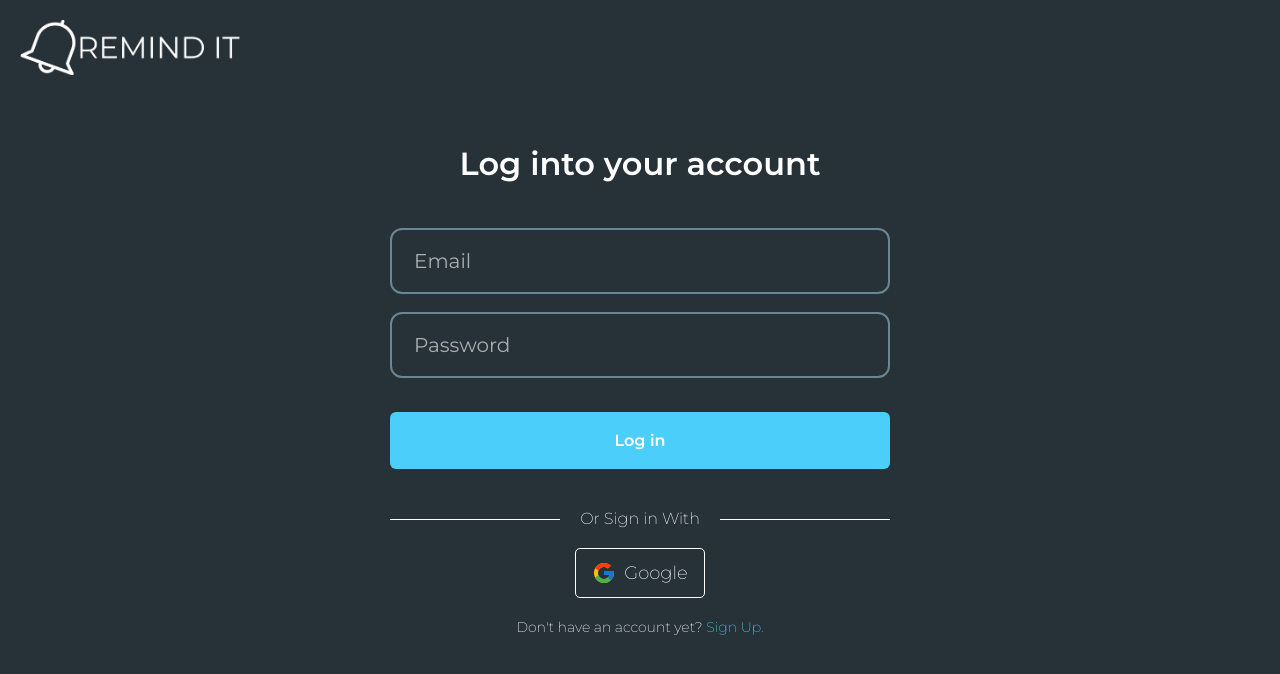
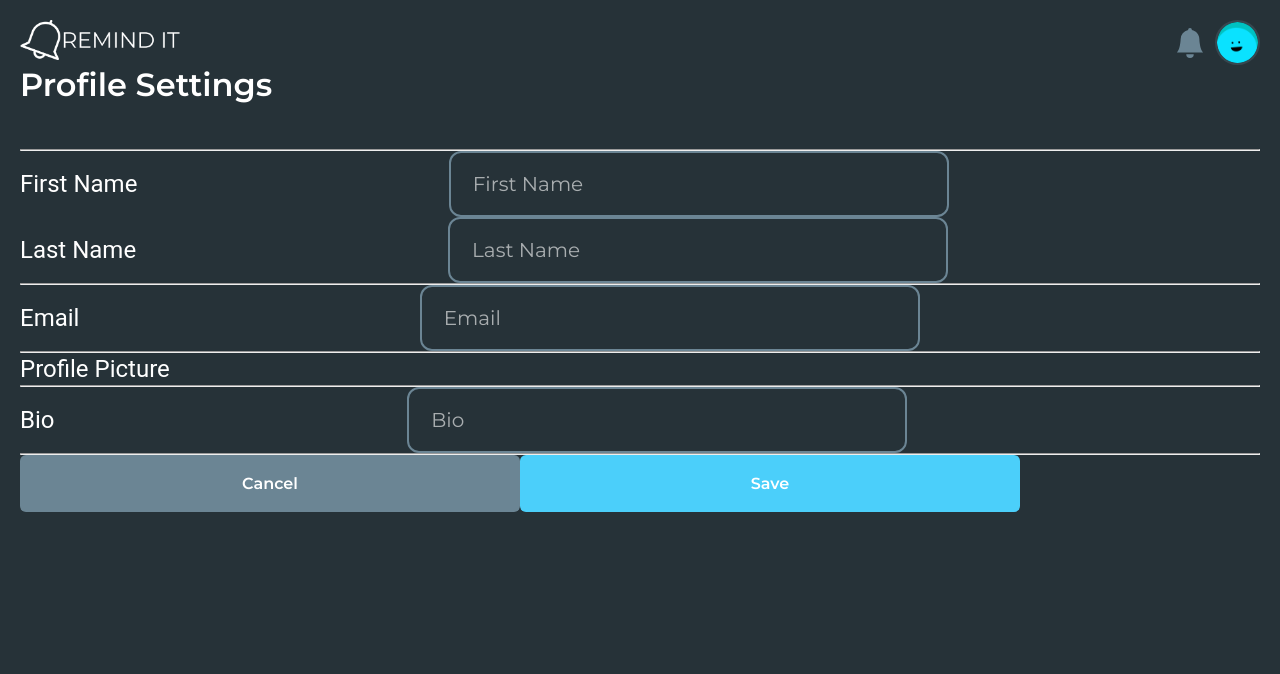
Before and after one commit to TLuu52/RemindIt, a React (Create React App) app in the folder remindit/: page /profile in a window 1280 px wide. Shown: the top 674 px of the page. Built offline with nearby package versions, Linux system fonts and the light colour scheme.

Commit message:
Added changes to backup branch

```diff
--- a/remindit/package.json
+++ b/remindit/package.json
@@ -12,6 +12,7 @@
     "react": "^18.2.0",
     "react-dom": "^18.2.0",
     "react-icons": "^4.9.0",
+    "react-router-dom": "^6.12.1",
     "react-scripts": "^5.0.1",
     "web-vitals": "^2.1.4"
   },
--- a/remindit/src/App.js
+++ b/remindit/src/App.js
@@ -1,36 +1,54 @@
 import LoginForm from "./Front End Components/loginform";
 import { createTheme, ThemeProvider } from '@mui/material/styles';
+import { createBrowserRouter, RouterProvider } from "react-router-dom";
+import SignUp from "./Front End Components/SignUp";
+import ProfileSettings from "./Front End Components/ProfileSettings";
+import Dashboard from "./Front End Components/Dashboard";
+
 
 
 const theme = createTheme({
-  components: {
-    MuiTextField: {
-      styleOverrides: {
-        root: {
-          '--TextField-brandBorderColor': '#fff',
-          '--TextField-brandBorderHoverColor': '#fff',
-          '--TextField-brandBorderFocusedColor': '#fff',
-        }
-      }
-    }
+  palette: {
+    primary: {
+      main: "#4BCFFA",
+      light: "#6B8594",
+      dark: "#263238",
+      contrastText: "#fff",
+      border: '#37474F'
+    },
   },
-  MuiOutlinedInput: {
-    styleOverrides: {
-      notchedOutline: {
-        borderColor: '#fff',
-      },
+  typography: {
+    allVariants: {
+      color: '#fff'
     }
   }
 });
 
+const router = createBrowserRouter([
+  {
+    path: '/login',
+    element: <LoginForm />
+  },
+  {
+    path: '/signup',
+    element: <SignUp />
+  },
+  {
+    path: '/profile',
+    element: <ProfileSettings />
+  },
+  {
+    path: '/',
+    element: <Dashboard />
+  }
+])
+
 
 function App() {
-
   return (
     <ThemeProvider theme={theme}>
-      <div className="page">
-        <LoginForm />
-      </div>
+      {/* REMINDER TO REDIRECT IF USER IS NOT LOGGED IN */}
+      <RouterProvider router={router} />
     </ThemeProvider>
   );
 }
--- /dev/null
+++ b/remindit/src/Front End Components/Dashboard.jsx
@@ -0,0 +1,9 @@
+import React from 'react'
+
+function Dashboard() {
+    return (
+        <div>Dashboard</div>
+    )
+}
+
+export default Dashboard
--- /dev/null
+++ b/remindit/src/Front End Components/ProfileSettings.jsx
@@ -0,0 +1,69 @@
+import { Typography, styled, useTheme } from "@mui/material"
+import Logo from "./Utility/Logo"
+import Header from "./Utility/Header";
+import CustomButton from "./Utility/CustomButton";
+import CustomInput from "./Utility/CustomInput";
+
+const TopCorner = styled('div')({
+    position: 'absolute',
+    top: '0',
+    left: '0',
+    width: '200px',
+    padding: '20px'
+})
+const Title = styled('h1')(({ theme }) => ({
+    color: theme.palette.primary.contrastText,
+    fontWeight: '600',
+    paddingBottom: '45px',
+    margin: 'auto'
+}));
+const Page = styled('div')({
+    padding: '20px'
+})
+
+const Row = styled('div')({
+    display: 'flex',
+    justifyContent: 'space-between',
+    alignItems: 'center'
+})
+
+function ProfileSettings() {
+    const theme = useTheme();
+
+    return (
+        <Page>
+            <TopCorner><Logo /></TopCorner>
+            <Header />
+            <Title>Profile Settings</Title>
+            <hr />
+            <Row>
+                <Typography variant="h5" >First Name</Typography>
+                <CustomInput placeholder="First Name" size={'s'} />
+            </Row>
+            <Row>
+                <Typography variant="h5" >Last Name</Typography>
+                <CustomInput placeholder="Last Name" size={'s'} />
+            </Row>
+            <hr />
+            <Row>
+                <Typography variant="h5" >Email</Typography>
+                <CustomInput placeholder="Email" size={'s'} />
+            </Row>
+
+            <hr />
+            <Typography variant="h5" >Profile Picture</Typography>
+            <hr />
+            <Row>
+                <Typography variant="h5" >Bio </Typography>
+                <CustomInput placeholder="Bio" size={'l'} />
+            </Row>
+            <hr />
+            <CustomButton text={'Cancel'} color={0} size={'s'} />
+            <CustomButton text={'Save'} color={1} size={'s'} />
+
+        </Page>
+
+    )
+}
+
+export default ProfileSettings
--- /dev/null
+++ b/remindit/src/Front End Components/SignUp.jsx
@@ -0,0 +1,7 @@
+function SignUp() {
+    return (
+        <div>SignUp</div>
+    )
+}
+
+export default SignUp
--- a/remindit/src/Front End Components/Utility/CustomButton.jsx
+++ b/remindit/src/Front End Components/Utility/CustomButton.jsx
@@ -1,9 +1,9 @@
 import { styled } from "@mui/material"
 
-const StyledButtonMain = styled('button')({
+const StyledButtonMain = styled('button')(({ theme }) => ({
     cursor: 'pointer',
-    background: '#4BCFFA',
-    color: 'white',
+    background: theme.palette.primary.main,
+    color: theme.palette.primary.contrastText,
     padding: '19px 10px',
     fontSize: '16px',
     fontWeight: '600',
@@ -12,20 +12,20 @@ const StyledButtonMain = styled('button')({
     borderRadius: '6px',
     width: '500px',
     margin: 'auto'
-})
-const StyledButtonSecondary = styled('button')({
+}));
+const StyledButtonSecondary = styled('button')(({ theme }) => ({
     cursor: 'pointer',
-    background: '#6B8594',
-    color: 'white',
-    padding: '20px 10px',
+    background: theme.palette.primary.light,
+    color: theme.palette.primary.contrastText,
+    padding: '19px 10px',
     fontSize: '16px',
     fontWeight: '600',
     outline: 'none',
     border: 'none',
     borderRadius: '6px',
-    width: '60%',
+    width: '500px',
     margin: 'auto'
-})
+}));
 
 function CustomButton({ text, color }) {
     return (
--- a/remindit/src/Front End Components/Utility/CustomGoogleButton.jsx
+++ b/remindit/src/Front End Components/Utility/CustomGoogleButton.jsx
@@ -1,11 +1,11 @@
 import { styled } from "@mui/material"
 import { FcGoogle } from 'react-icons/fc'
 
-const StyledButton = styled('button')({
+const StyledButton = styled('button')(({ theme }) => ({
     width: '130px',
     height: '50px',
     borderRadius: '5px',
-    border: '1px solid #fefefe',
+    border: `1px solid ${theme.palette.primary.contrastText}`,
     backgroundColor: "transparent",
     color: '#fefefe',
     fontSize: '18px',
@@ -17,10 +17,7 @@ const StyledButton = styled('button')({
     cursor: 'pointer',
     margin: 'auto',
     marginTop: '20px',
-})
-const StyleSpan = styled('span')({
-    fontSize: '40px'
-})
+}))
 function CustomGoogleButton() {
 
     return (
--- a/remindit/src/Front End Components/Utility/CustomInput.jsx
+++ b/remindit/src/Front End Components/Utility/CustomInput.jsx
@@ -1,20 +1,20 @@
 import { styled } from "@mui/system"
 
-const StyledInput = styled('input')({
+const StyledInput = styled('input')(({ theme }) => ({
     outline: 'none',
     backgroundColor: 'transparent',
-    border: '2px solid #6B8594',
+    border: `2px solid ${theme.palette.primary.light}`,
     borderRadius: '12px',
     padding: '19px 22px',
     fontSize: '20px',
     width: '500px',
     margin: 'auto',
-    color: 'rgb(255,255,255)',
+    color: theme.palette.primary.contrastText,
     '::placeholder': {
-        color: 'white',
+        color: theme.palette.primary.contrastText,
         opacity: .6
     }
-})
+}));
 function CustomInput({ placeholder }) {
     return (
         <StyledInput placeholder={placeholder}></StyledInput>
--- a/remindit/src/Front End Components/Utility/CustomLine.jsx
+++ b/remindit/src/Front End Components/Utility/CustomLine.jsx
@@ -1,7 +1,7 @@
 import { styled } from "@mui/material"
 
-const StyledLine = styled('h1')({
-    color: '#fefefe',
+const StyledLine = styled('h1')(({ theme }) => ({
+    color: theme.palette.primary.contrastText,
     fontWeight: '200',
     fontSize: '16px',
     overflow: 'hidden',
@@ -17,17 +17,15 @@ const StyledLine = styled('h1')({
         verticalAlign: 'middle',
         width: '50%'
     },
-
     ':before': {
         right: '20px',
         marginLeft: '-50%'
     },
-
     ':after': {
         left: '20px',
         marginRight: '-50%'
     }
-})
+}))
 
 function CustomLine({ text }) {
     return (
--- /dev/null
+++ b/remindit/src/Front End Components/Utility/Header.jsx
@@ -0,0 +1,24 @@
+import { styled, useTheme } from '@mui/material';
+import { BsBellFill } from 'react-icons/bs';
+import ProfileIcon from './ProfileIcon';
+
+const End = styled('div')({
+    display: 'flex',
+    width: '100%',
+    alignItems: 'center',
+    justifyContent: 'end',
+    gap: '10px'
+})
+
+function Header() {
+    const theme = useTheme();
+
+    return (
+        <End>
+            <BsBellFill color={theme.palette.primary.light} size="30px" />
+            <ProfileIcon />
+        </End>
+    )
+}
+
+export default Header
--- /dev/null
+++ b/remindit/src/Front End Components/Utility/ProfileIcon.jsx
@@ -0,0 +1,12 @@
+import { useTheme } from '@mui/material'
+import ProfileImg from '../../Icons/ProfileIcon.png'
+
+function ProfileIcon() {
+    const theme = useTheme();
+    return (
+        // USE IMAGE FROM DB IF USER HAS CUSTOM IMAGE
+        <img src={ProfileImg} alt="Profile Picture" style={{ height: '45px', borderRadius: '50%', border: `solid 2px ${theme.palette.primary.border}` }} />
+    )
+}
+
+export default ProfileIcon
--- a/remindit/src/Front End Components/loginform.js
+++ b/remindit/src/Front End Components/loginform.js
@@ -7,12 +7,12 @@ import CustomLine from "./Utility/CustomLine";
 import CustomGoogleButton from "./Utility/CustomGoogleButton";
 import Logo from "./Utility/Logo";
 
-const Title = styled('h1')({
-    color: 'white',
+const Title = styled('h1')(({ theme }) => ({
+    color: theme.palette.primary.contrastText,
     fontWeight: '600',
     paddingBottom: '45px',
     margin: 'auto'
-});
+}));
 const Cover = styled('div')({
     display: 'flex',
     flexDirection: 'column',
@@ -28,7 +28,6 @@ const Page = styled('div')({
     height: "100vh",
     width: '100vw'
 })
-
 const Group = styled('div')({
     display: 'flex',
     flexDirection: 'column',
@@ -42,15 +41,21 @@ const TopCorner = styled('div')({
     width: '260px',
     padding: '20px'
 })
+const BottomText = styled('p')(({ theme }) => ({
+    color: theme.palette.primary.contrastText,
+    fontWeight: '200',
+    fontSize: '14px',
+    margin: '20px auto'
+}))
+const SpanText = styled('span')(({ theme }) => ({
+    color: theme.palette.primary.main,
+    cursor: 'pointer',
+    '&:hover': {
+        textDecoration: 'underline'
+    }
+}))
 
 const LoginForm = () => {
-    const theme = useTheme();
-    const [popupStyle, showPopup] = useState("hide")
-
-    const popup = () => {
-        showPopup("login-popup")
-        setTimeout(() => showPopup("hide"), 3000)
-    }
 
     return (
         <Page>
@@ -60,13 +65,13 @@ const LoginForm = () => {
             <Cover>
                 <Title>Log into your account</Title>
                 <Group>
-                    <CustomInput placeholder={'Email'}></CustomInput>
-                    <CustomInput placeholder={'Password'}></CustomInput>
+                    <CustomInput placeholder={'Email'} />
+                    <CustomInput placeholder={'Password'} />
                 </Group>
-                <CustomButton text={'Log in'} color={1}>Log in</CustomButton>
-                <CustomLine text={'Or Sign in With'}></CustomLine>
-                <CustomGoogleButton></CustomGoogleButton>
-                <p style={{ color: '#fefefe', fontWeight: '200', fontSize: '14px', margin: '20px auto' }}>Don't have an account yet? <span style={{ color: "#4BCFFA", cursor: 'pointer' }}>Sign Up.</span></p>
+                <CustomButton text={'Log in'} color={1} />
+                <CustomLine text={'Or Sign in With'} />
+                <CustomGoogleButton />
+                <BottomText>Don't have an account yet? <SpanText>Sign Up.</SpanText></BottomText>
             </Cover >
         </Page>
     )
```
Also changed, not shown: remindit/src/Icons/ProfileIcon.png (added), 1 other file (tests, documents, lock files or other folders).
